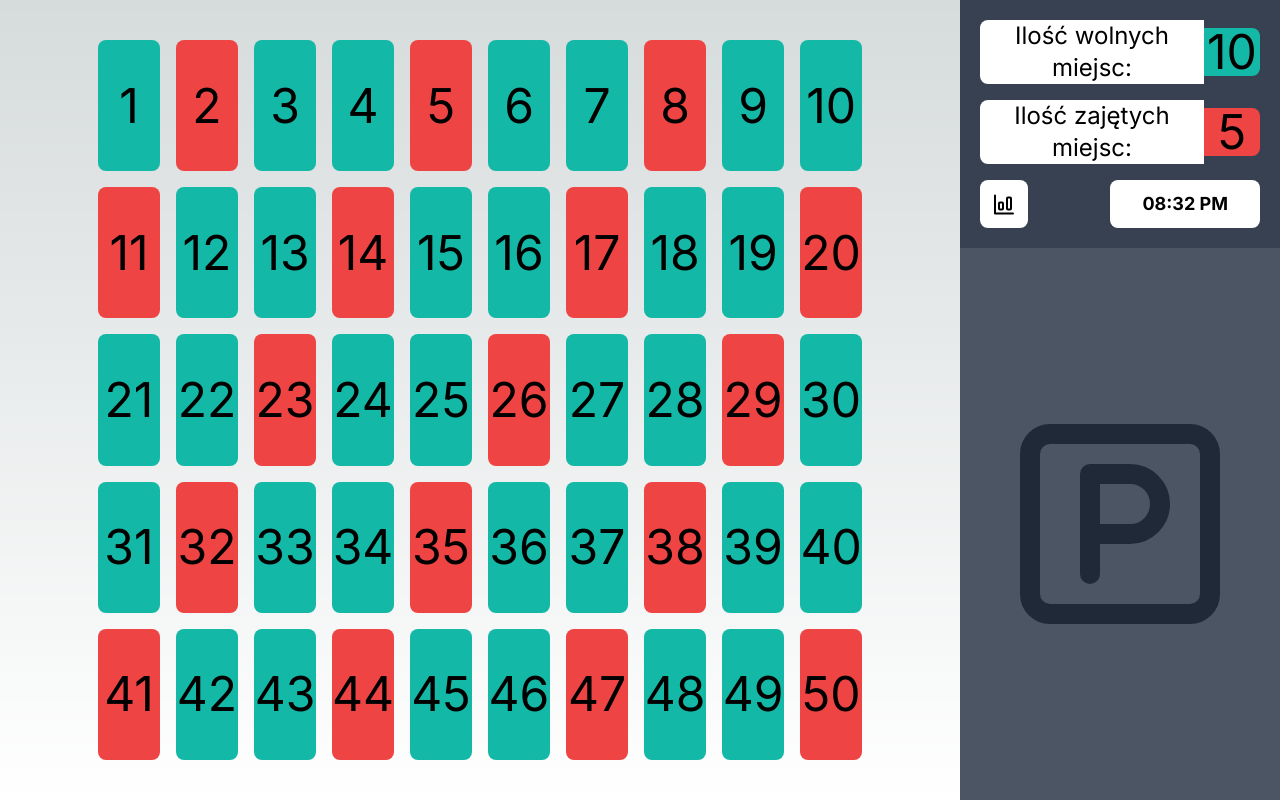
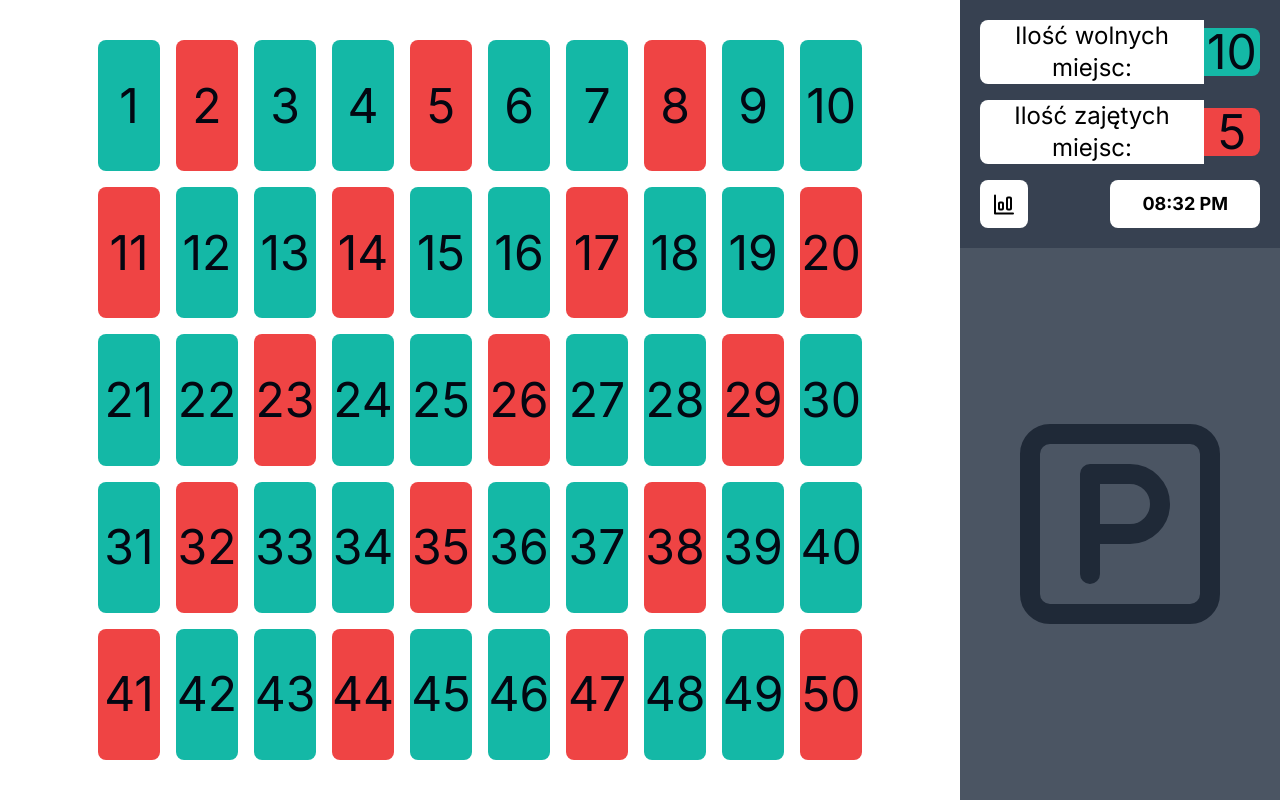
Before and after one commit to Misiek22113/parking_plus, a Next.js app: page / in a window 1280 px wide. Built offline with nearby package versions, Linux system fonts and the light colour scheme.

Commit message:
Resolve conflicts

```diff
--- a/src/app/globals.css
+++ b/src/app/globals.css
@@ -3,28 +3,10 @@
 @tailwind utilities;
 
 :root {
-  --foreground-rgb: 0, 0, 0;
-  --background-start-rgb: 214, 219, 220;
-  --background-end-rgb: 255, 255, 255;
   height: 100%;
 }
 
-@media (prefers-color-scheme: dark) {
-  :root {
-    --foreground-rgb: 255, 255, 255;
-    --background-start-rgb: 0, 0, 0;
-    --background-end-rgb: 0, 0, 0;
-  }
-}
-
 body {
-  color: rgb(var(--foreground-rgb));
-  background: linear-gradient(
-      to bottom,
-      transparent,
-      rgb(var(--background-end-rgb))
-    )
-    rgb(var(--background-start-rgb));
   height: 100%;
 }
 
```
